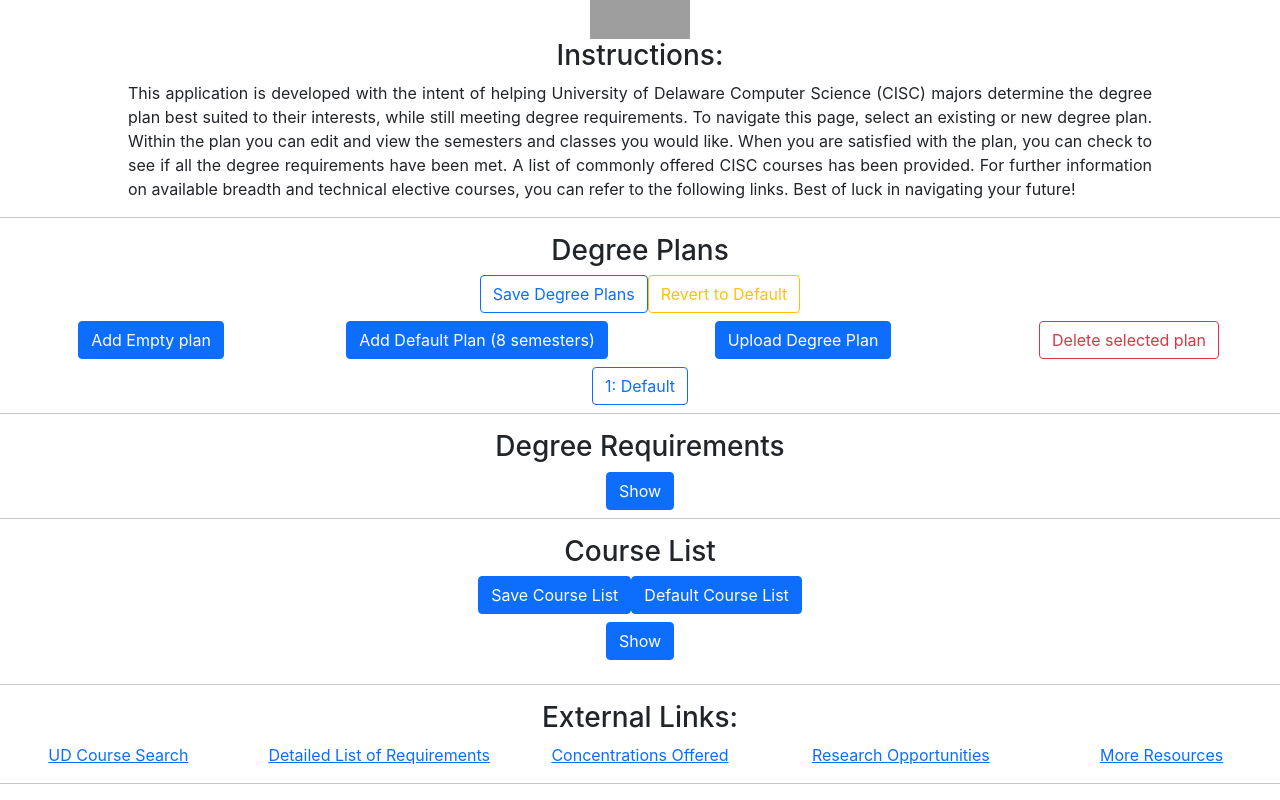
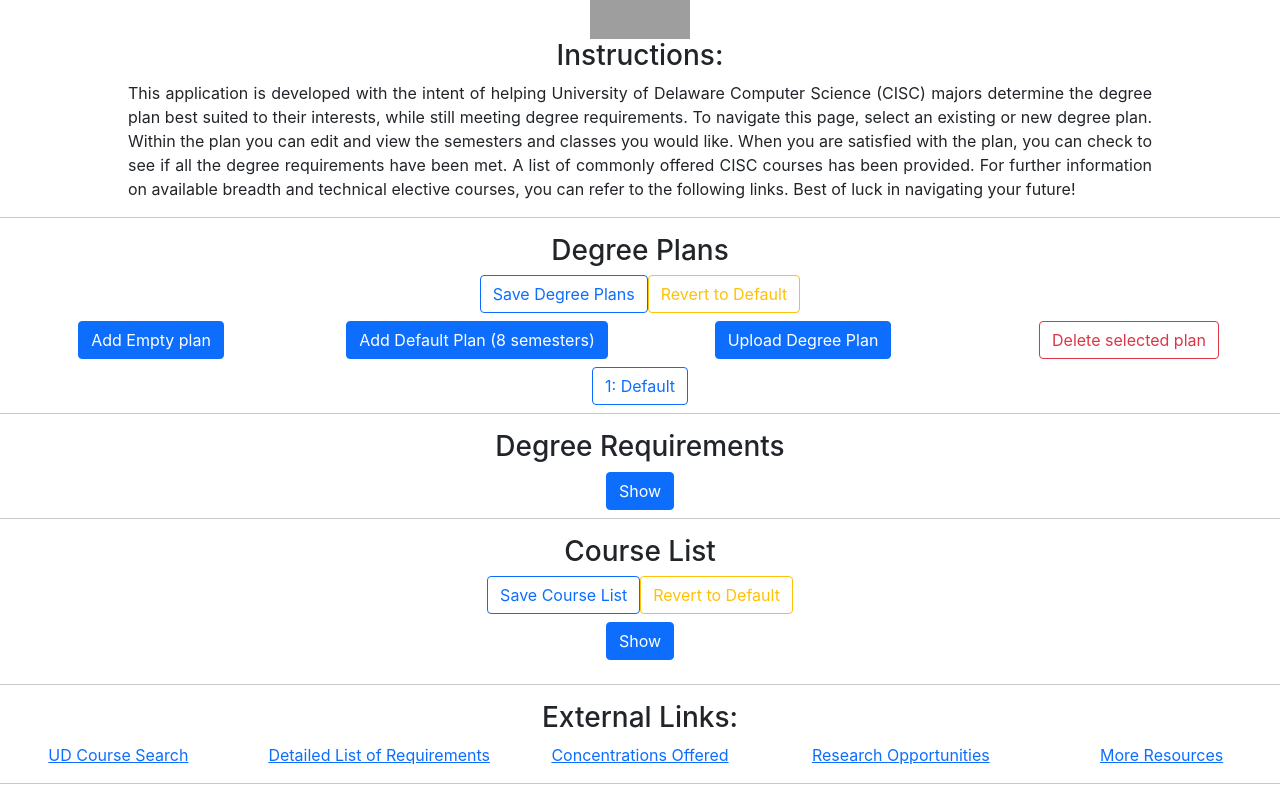
Before and after one commit to UD-CISC275-S22/cis-scheduler-team-15, a React (Create React App) app: page / in a window 1280 px wide. Shown: the part 437-1237 px from the top of the page. Built offline with nearby package versions, Linux system fonts and the light colour scheme; grey boxes are pictures that could not be loaded.

Commit message:
Fixed revert to default on course list

```diff
--- a/src/Components/course_state.tsx
+++ b/src/Components/course_state.tsx
@@ -30,6 +30,7 @@ export function CourseState(): JSX.Element {
         localStorage.setItem(saveCoursesKey, JSON.stringify(courses));
     }
     function revert() {
+        setCourses(COURSES);
         localStorage.setItem(saveCoursesKey, JSON.stringify(COURSES));
     }
 
@@ -51,11 +52,16 @@ export function CourseState(): JSX.Element {
                     <h3>Course List</h3>
                     <div>
                         <span>
-                            <Button onClick={saveData}>Save Course List</Button>
+                            <Button
+                                onClick={saveData}
+                                variant="outline-primary"
+                            >
+                                Save Course List
+                            </Button>
                         </span>
                         <span>
-                            <Button onClick={revert}>
-                                Default Course List
+                            <Button onClick={revert} variant="outline-warning">
+                                Revert to Default
                             </Button>
                         </span>
                     </div>
```
